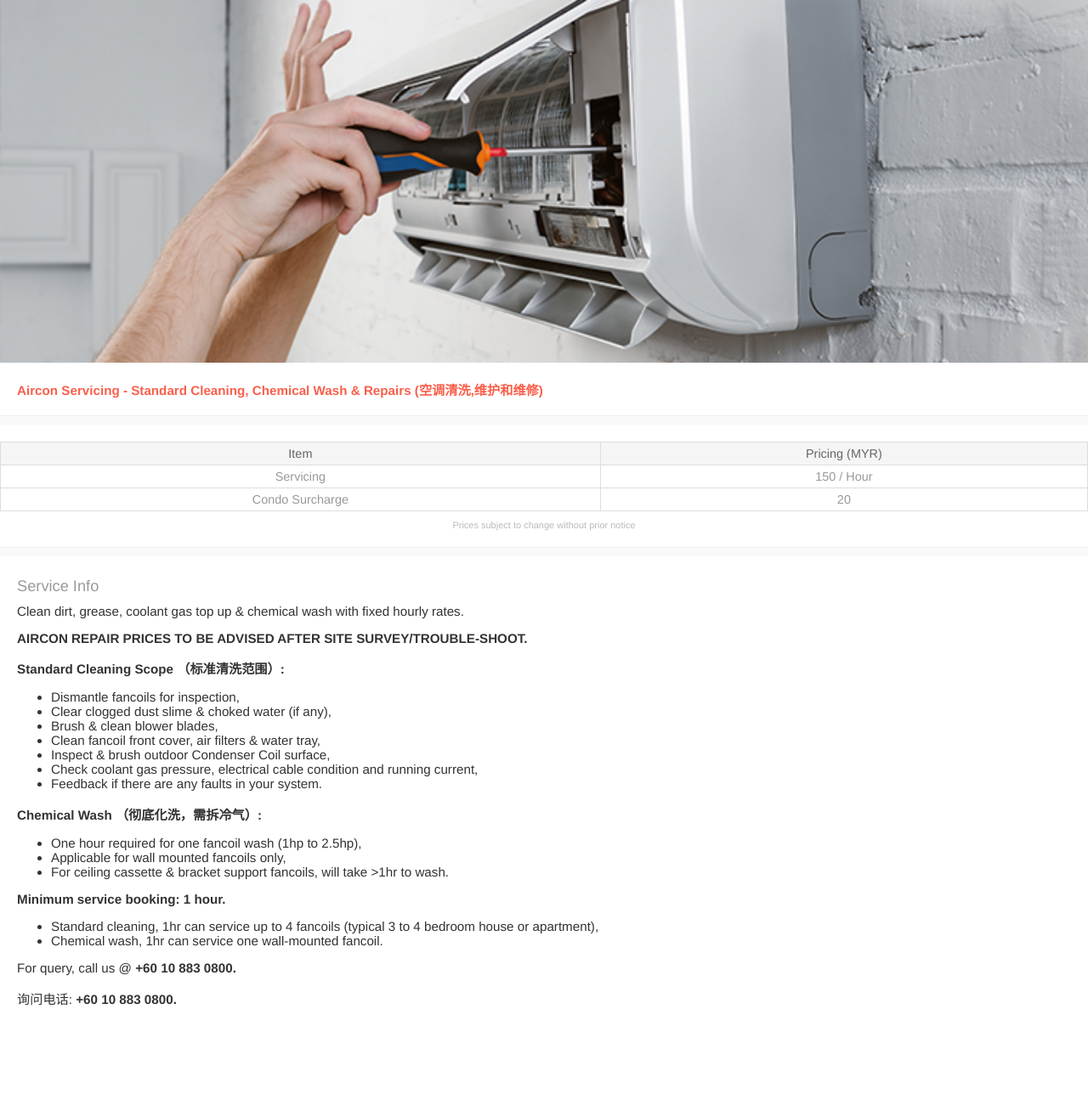
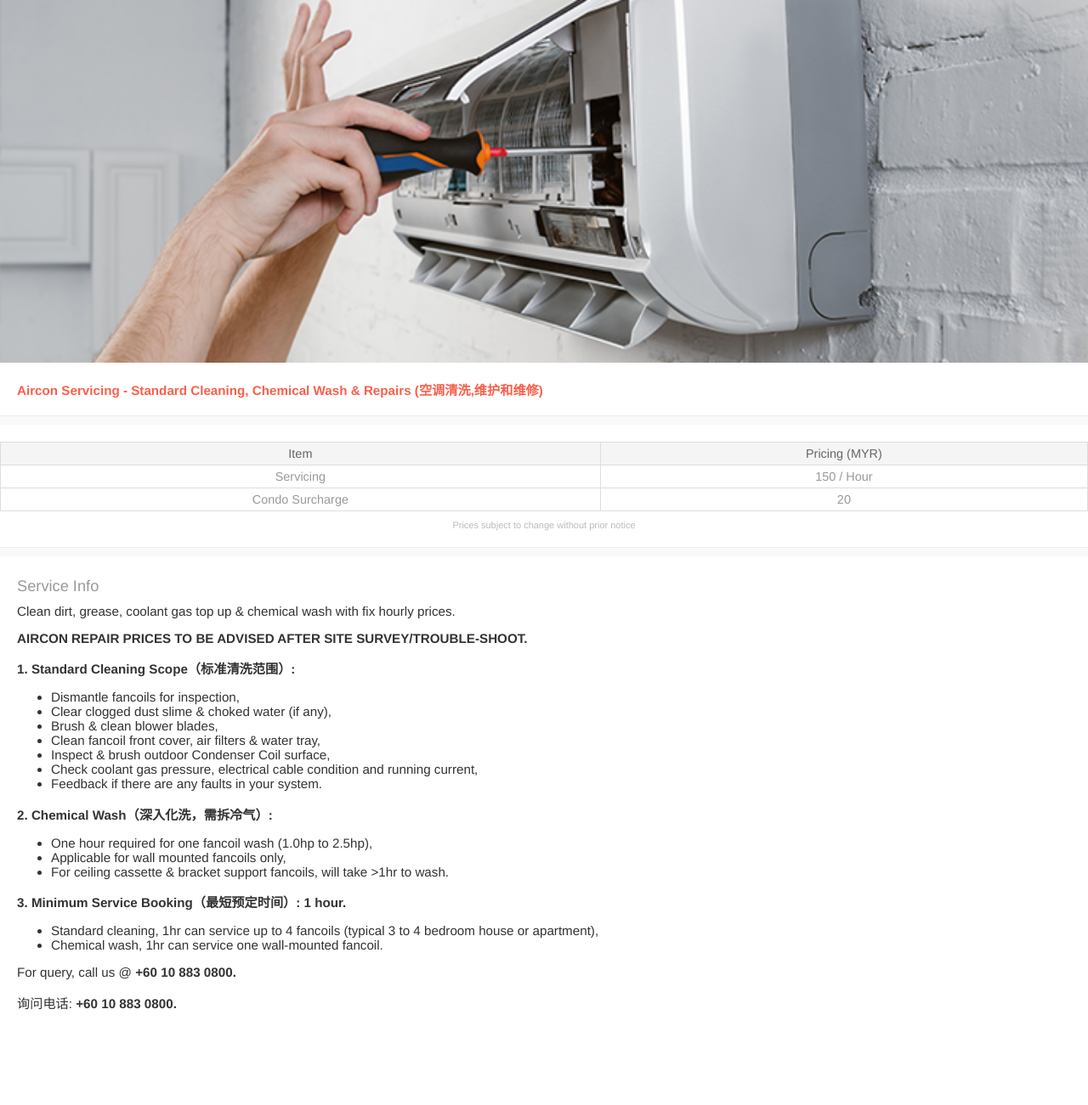
Before and after one commit to blooms-singapore/pages, a Jekyll site: the page built from en/services/myr/aircon.html, in a window 1280 px wide. Shown: the whole page at 85% size. Built offline with Jekyll 4.4.1, drawn with Linux system fonts in a browser that asks for light colours.

Commit message:
Update aircon.html

```diff
--- a/en/services/myr/aircon.html
+++ b/en/services/myr/aircon.html
@@ -34,12 +34,12 @@ layout: service
     <h4 class="service-title">Service Info</h4>
 
     <p>
-      Clean dirt, grease, coolant gas top up & chemical wash with fixed hourly rates.<br>
+      Clean dirt, grease, coolant gas top up & chemical wash with fix hourly prices.<br>
       <p>
       <strong>AIRCON REPAIR PRICES TO BE ADVISED AFTER SITE SURVEY/TROUBLE-SHOOT.</strong>
     </p>
     <p>
-      <strong>Standard Cleaning Scope （标准清洗范围）:</strong>
+      <strong>1. Standard Cleaning Scope（标准清洗范围）:</strong>
       <ul>
         <li>Dismantle fancoils for inspection,</li>
         <li>Clear clogged dust slime & choked water (if any),</li>
@@ -50,14 +50,14 @@ layout: service
         <li>Feedback if there are any faults in your system.</li>
     </ul>
     <p>
-      <strong>Chemical Wash （彻底化洗，需拆冷气）:</strong>
+      <strong>2. Chemical Wash（深入化洗，需拆冷气）:</strong>
       <ul>
-        <li>One hour required for one fancoil wash (1hp to 2.5hp),</li>
+        <li>One hour required for one fancoil wash (1.0hp to 2.5hp),</li>
         <li>Applicable for wall mounted fancoils only,</li>
         <li>For ceiling cassette & bracket support fancoils, will take >1hr to wash.</li>
     </ul>
     </p>
-      <strong>Minimum service booking: 1 hour.</strong>
+      <strong>3. Minimum Service Booking（最短预定时间）: 1 hour.</strong>
       <ul>
         <li>Standard cleaning, 1hr can service up to 4 fancoils (typical 3 to 4 bedroom house or apartment),</li>
         <li>Chemical wash, 1hr can service one wall-mounted fancoil.</li>
```
